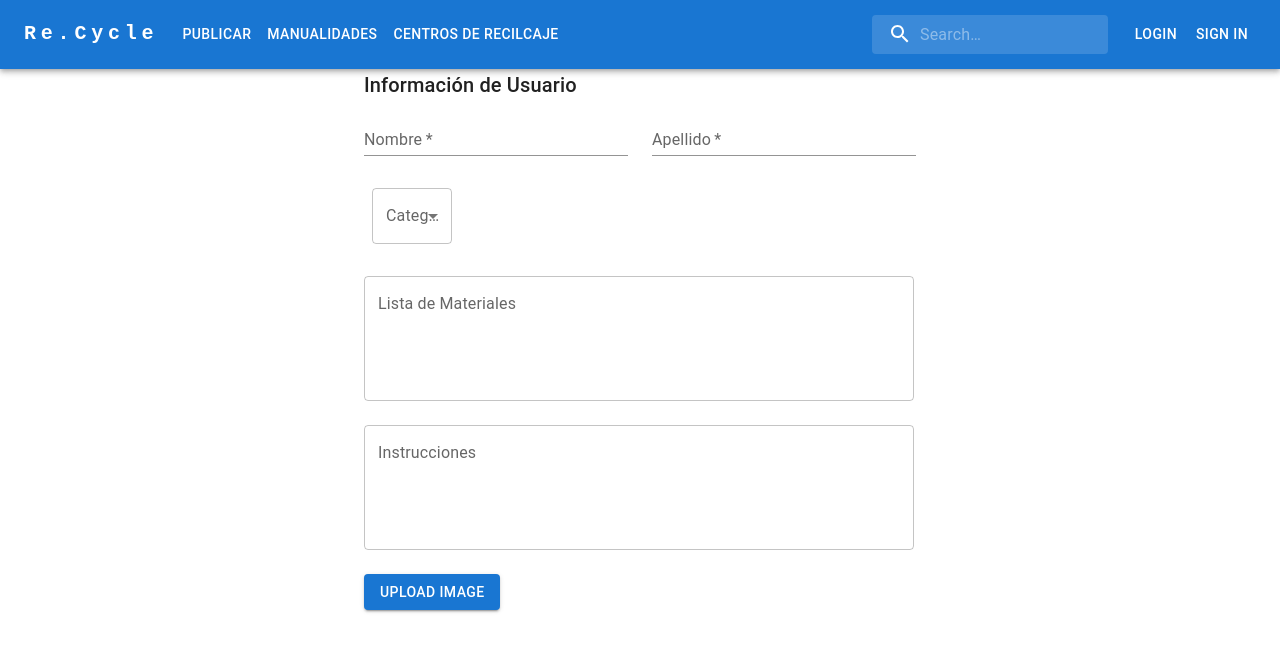
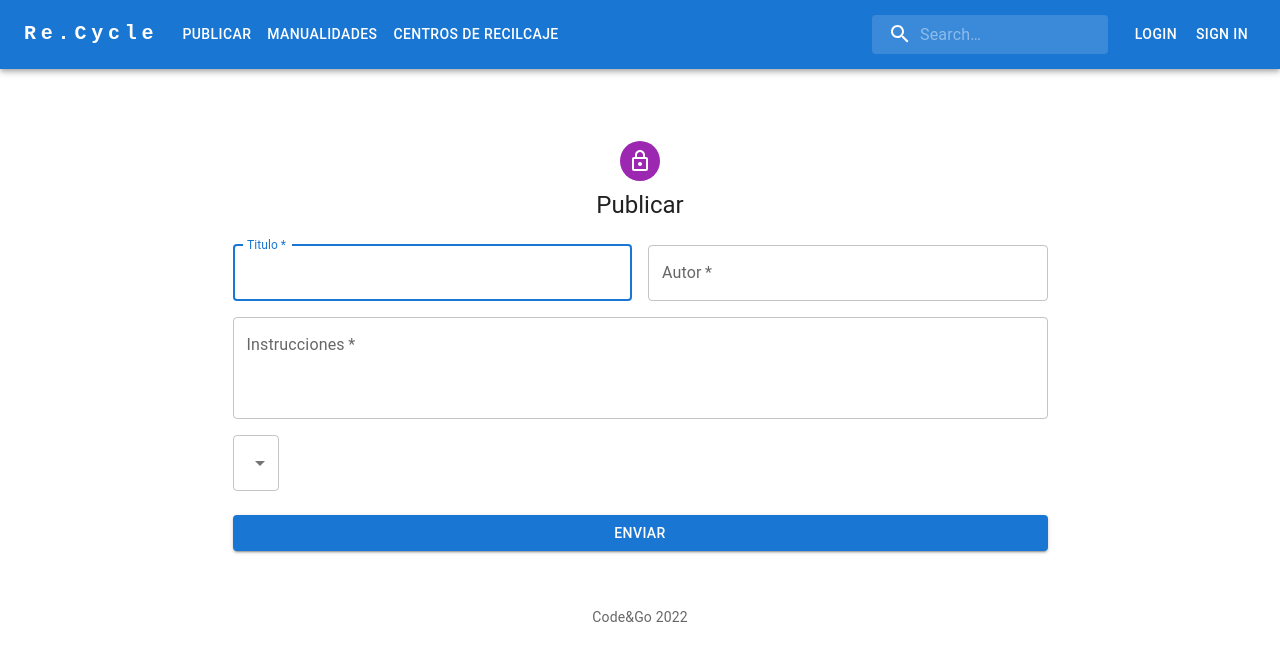
Before and after one commit to eriadlai/Hackaton-Frontend, a React (Create React App) app in the folder principal/: page /PostIdea in a window 1280 px wide. Shown: the top 660 px of the page. Built offline with nearby package versions, Linux system fonts and the light colour scheme.

Commit message:
commit modificar categorias

```diff
--- a/principal/src/components/BarraSuperior.jsx
+++ b/principal/src/components/BarraSuperior.jsx
@@ -12,7 +12,7 @@ import MenuIcon from "@mui/icons-material/Menu";
 const pages = [
   {
     Nav: "Publicar",
-    Ruta: "/Publicar",
+    Ruta: "/PostIdea",
   },
   {
     Nav: "Manualidades",
--- a/principal/src/components/MenuCategorias.jsx
+++ b/principal/src/components/MenuCategorias.jsx
@@ -13,27 +13,24 @@ export default function MenuCategorias() {
 
   return (
     <div>
-      <FormControl sx={{ m: 1, minWidth: 80 }}>
-        <InputLabel id="demo-simple-select-autowidth-label">
+      <FormControl sx={{ m: 1, minWidth: 250 }}>
+        <InputLabel id="categoria">
           Categoría
         </InputLabel>
         <Select
-          labelId="demo-simple-select-autowidth-label"
-          id="demo-simple-select-autowidth"
+          labelId="categoria"
+          id="categoria"
           value={categorias}
           onChange={handleChange}
           autoWidth
           label="Categoría"
         >
-          <MenuItem value="">
-            <em>None</em>
-          </MenuItem>
-          <MenuItem value={10}>Metales</MenuItem>
-          <MenuItem value={21}>Plásticos</MenuItem>
-          <MenuItem value={22}>Textiles</MenuItem>
-          <MenuItem value={22}>Madera</MenuItem>
-          <MenuItem value={22}>Papel/Cartón</MenuItem>
-          <MenuItem value={22}>Vidrio</MenuItem>
+          <MenuItem value="Metales">Metales</MenuItem>
+          <MenuItem value="Plásticos">Plásticos</MenuItem>
+          <MenuItem value="Textiles">Textiles</MenuItem>
+          <MenuItem value="Madera">Madera</MenuItem>
+          <MenuItem value="Papel">Papel/Cartón</MenuItem>
+          <MenuItem value="Vidrio">Vidrio</MenuItem>
         </Select>
       </FormControl>
     </div>
--- a/principal/src/components/TextoInstrucciones.jsx
+++ b/principal/src/components/TextoInstrucciones.jsx
@@ -13,7 +13,7 @@ export default function TextoInstrucciones() {
     <Box
       component="form"
       sx={{
-        "& .MuiTextField-root": { maxwidth: "100%", width: 550 },
+        "& .MuiTextField-root": { maxwidth: "100%", width: "100%" },
       }}
       noValidate
       autoComplete="off"
--- a/principal/src/pages/PostIdea.jsx
+++ b/principal/src/pages/PostIdea.jsx
@@ -1,72 +1,185 @@
 import * as React from "react";
+import Avatar from "@mui/material/Avatar";
+import Button from "@mui/material/Button";
+import CssBaseline from "@mui/material/CssBaseline";
+import TextField from "@mui/material/TextField";
+import FormControlLabel from "@mui/material/FormControlLabel";
+import Checkbox from "@mui/material/Checkbox";
 import Grid from "@mui/material/Grid";
+import Box from "@mui/material/Box";
+import LockOutlinedIcon from "@mui/icons-material/LockOutlined";
 import Typography from "@mui/material/Typography";
-import TextField from "@mui/material/TextField";
-import CssBaseline from "@mui/material/CssBaseline";
 import Container from "@mui/material/Container";
+import { createTheme, ThemeProvider } from "@mui/material/styles";
+import "../components/Style.css";
+import { useState } from "react";
+import TextoInstrucciones from "../components/TextoInstrucciones";
 import MenuCategorias from "../components/MenuCategorias";
-import TextoListaMateriales from "../components/TextoListaMateriales";
-import TextoInstrucciones from "../components/TextoInstrucciones";
-import BotonImagen from "../components/BotonImagen";
+import MenuItem from "@mui/material/MenuItem";
+import Select from "@mui/material/Select";
+const oAPI = "http://localhost:3001/API/Reciclaje/Manualidad";
 
-export default function AddressForm() {
-  const [anchorEl, setAnchorEl] = React.useState(null);
-  const open = Boolean(anchorEl);
-  const handleClick = (event) => {
-    setAnchorEl(event.currentTarget);
+function Copyright(props) {
+  return (
+    <Typography
+      variant="body2"
+      color="text.secondary"
+      align="center"
+      {...props}
+    >
+      {"Code&Go "}
+
+      {new Date().getFullYear()}
+    </Typography>
+  );
+}
+
+const theme = createTheme();
+
+export default function SignUp() {
+  const [oTitulo, setTitulo] = useState("");
+  const tituloOnChange = (event) => {
+    setTitulo(event.target.value);
   };
-  const handleClose = () => {
-    setAnchorEl(null);
+  const [oAutor, setAutor] = useState("");
+  const autorOnChange = (event) => {
+    setAutor(event.target.value);
+  };
+  const [oContenido, setContenido] = useState("");
+  const contenidoOnChange = (event) => {
+    setContenido(event.target.value);
+  };
+  const [oCategorias, setCategorias] = useState("");
+  const categoriasOnChange = (event) => {
+    setCategorias(event.target.value);
   };
 
+  const handleChange = (event) => {
+    setCategorias(event.target.value);
+  };
+
+  const handleSubmit = () => {
+    const oDatos = {
+      oTitulo: oTitulo,
+      oAutor: oAutor,
+      oContenido: oContenido,
+      oCategorias: oCategorias,
+    };
+    fetch(oAPI, {
+      method: "POST", // or 'PUT'
+      headers: {
+        "Content-Type": "application/json",
+      },
+      body: JSON.stringify(oDatos),
+    })
+      .then((response) => response.json())
+      .then((data) => {
+        console.log("Success:", data);
+      })
+      .catch((error) => {
+        console.error("Error:", error);
+      });
+  };
+
+  const [mostrar, setMostrar] = useState(false);
   return (
-    <React.Fragment>
+    <ThemeProvider theme={theme}>
+      <Container position="relative">
         <CssBaseline />
-
-      <Container maxWidth="sm">
-        <Typography variant="h6" gutterBottom>
-          Información de Usuario
+        <Box
+          sx={{
+            marginTop: 8,
+            display: "flex",
+            flexDirection: "column",
+            alignItems: "center",
+          }}
+        >
+          <Avatar sx={{ m: 1, bgcolor: "secondary.main" }}>
+            <LockOutlinedIcon />
+          </Avatar>
+          <Typography component="h1" variant="h5">
+            Publicar
           </Typography>
-        <Grid container spacing={3}>
+          <Box
+            component="form"
+            noValidate
+            onSubmit={handleSubmit}
+            sx={{ mt: 3 }}
+          >
+            <Grid container spacing={2}>
               <Grid item xs={12} sm={6}>
                 <TextField
+                  autoComplete="given-name"
+                  name="titulo"
                   required
-              id="nombre"
-              name="nombre"
-              label="Nombre"
                   fullWidth
-              autoComplete="given-name"
-              variant="standard"
+                  id="titulo"
+                  label="Titulo"
+                  autoFocus
+                  value={oTitulo}
+                  onChange={tituloOnChange}
                 />
               </Grid>
               <Grid item xs={12} sm={6}>
                 <TextField
                   required
-              id="apellido"
-              name="apellido"
-              label="Apellido"
                   fullWidth
+                  id="autor"
+                  label="Autor"
+                  name="autor"
                   autoComplete="family-name"
-              variant="standard"
+                  value={oAutor}
+                  onChange={autorOnChange}
                 />
               </Grid>
-
               <Grid item xs={12}>
-            <MenuCategorias />
+                <TextField
+                  minRows={3}
+                  maxRows={8}
+                  multiline={true}
+                  required
+                  fullWidth
+                  id="contenido"
+                  label="Instrucciones"
+                  name="contenido"
+                  autoComplete="contenido"
+                  value={oContenido}
+                  onChange={contenidoOnChange}
+                />
               </Grid>
-
-          <Grid item xs={12} sm={12}>
-            <TextoListaMateriales />
-          </Grid>
-
-          <Grid item xs={12} sm={12}>
-            <TextoInstrucciones />
-          </Grid>
-          <Grid item xs={12} sm={12}>
-            <BotonImagen />
+              <Grid item xs={12}>
+                <Select
+                  labelId="categoria"
+                  id="categoria"
+                  value={oCategorias}
+                  onChange={handleChange}
+                  autoWidth
+                  label="Categoría"
+                >
+                  <MenuItem value="None">
+                    None
+                  </MenuItem>
+                  <MenuItem value="Metales">Metales</MenuItem>
+                  <MenuItem value="Plásticos">Plásticos</MenuItem>
+                  <MenuItem value="Textiles">Textiles</MenuItem>
+                  <MenuItem value="Madera">Madera</MenuItem>
+                  <MenuItem value="Papel">Papel/Cartón</MenuItem>
+                  <MenuItem value="Vidrio">Vidrio</MenuItem>
+                </Select>
               </Grid>
             </Grid>
+            <Button
+              type="submit"
+              fullWidth
+              variant="contained"
+              sx={{ mt: 3, mb: 2 }}
+            >
+              Enviar
+            </Button>
+          </Box>
+        </Box>
+        <Copyright sx={{ mt: 5 }} />
       </Container>
-    </React.Fragment>
+    </ThemeProvider>
   );
 }
```
Lines whose indentation alone changed are shown as unchanged.
